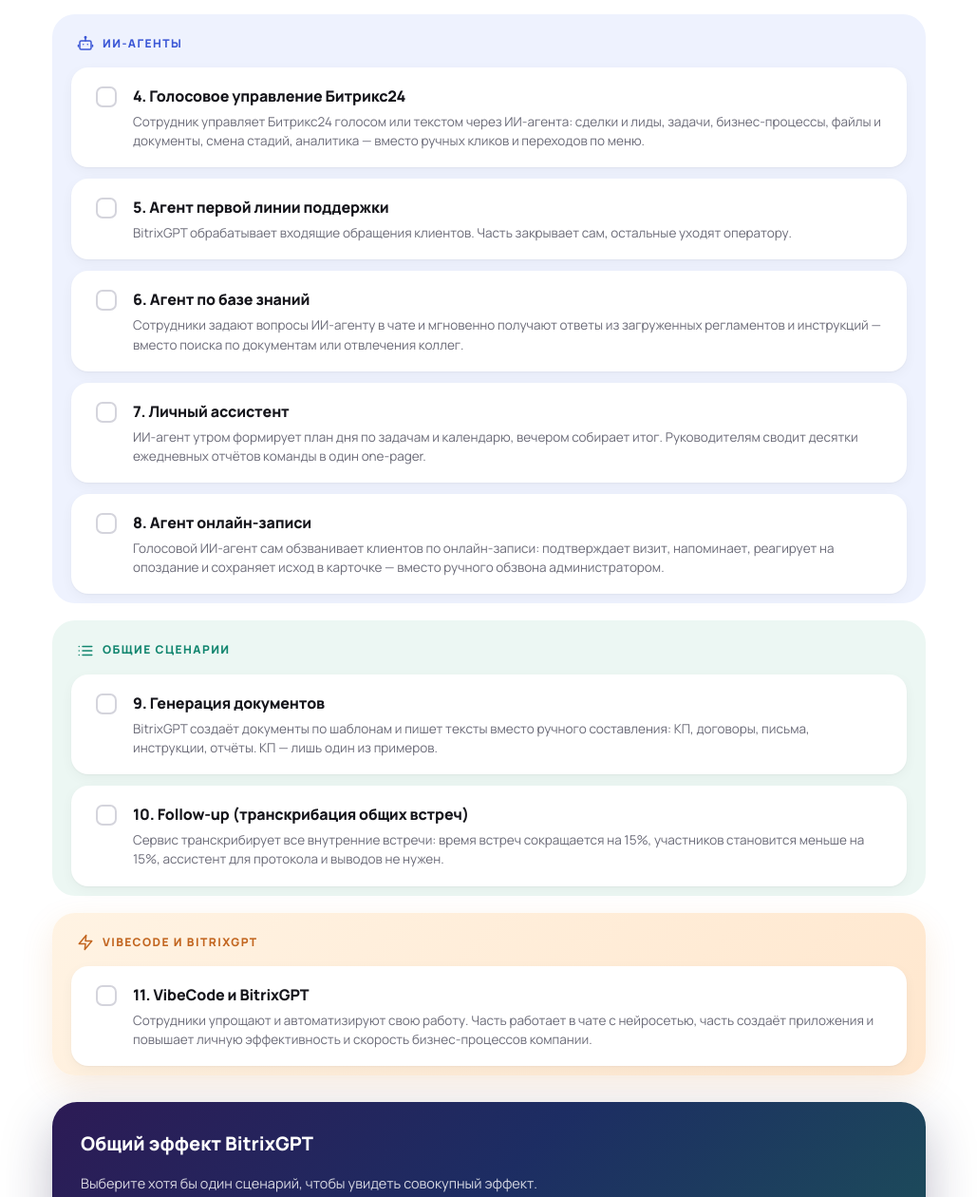
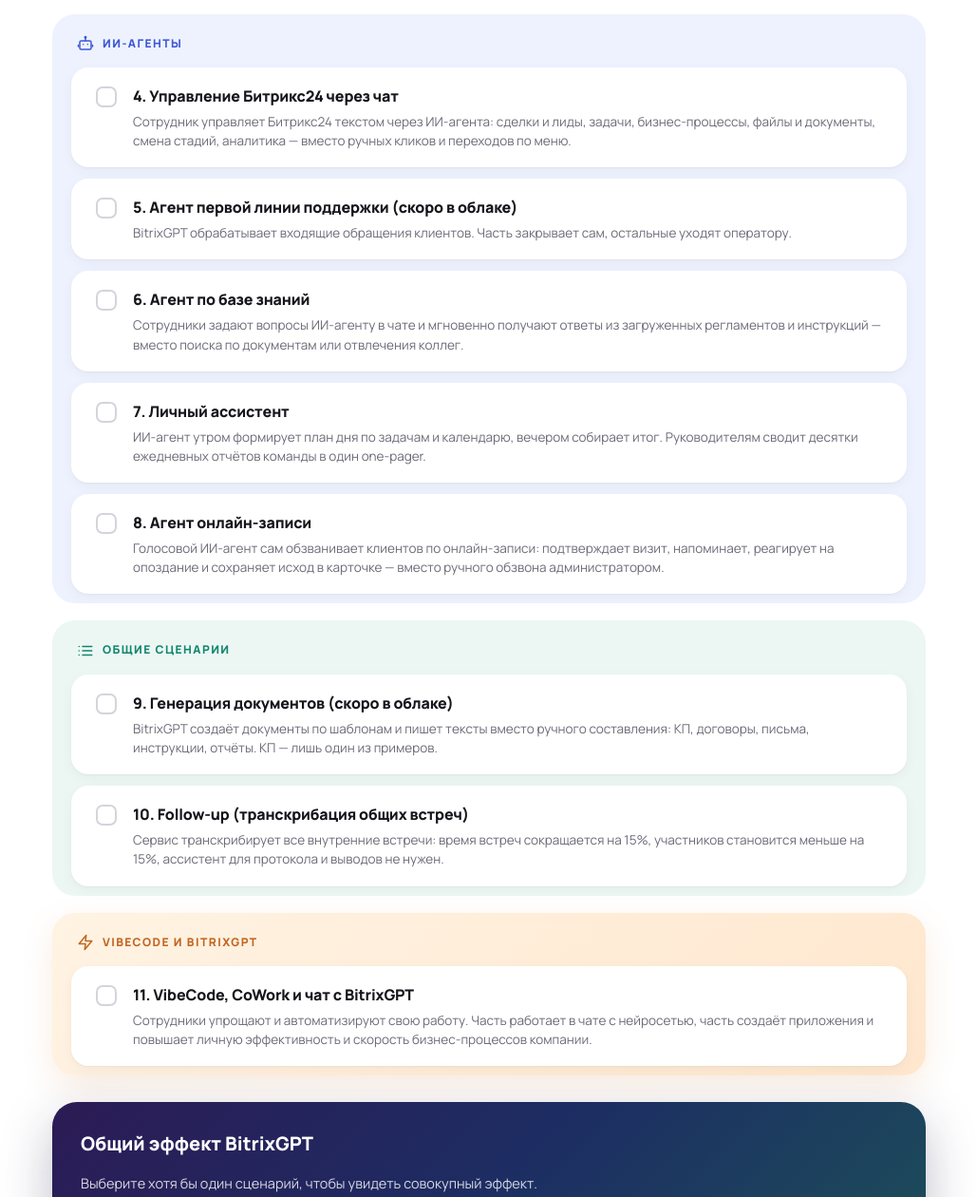
Before and after one commit to BelMihMed/calc-serv, a plain HTML site: page index.html in a window 1280 px wide. Shown: the part 1522-2782 px from the top of the page at 95% size, without its empty margins (125-1154 px from the left). Drawn offline with Linux system fonts and the light colour scheme; a web font is replaced by a local one.

Commit message:
Правки названий сценариев: чат-управление Битрикс24 (без голоса), (скоро в облаке) для документов и первой линии поддержки, VibeCode+CoWork+чат

```diff
--- a/index.html
+++ b/index.html
@@ -470,8 +470,8 @@
   },
   {
     id:9,
-    title:"Голосовое управление Битрикс24",
-    sub:"Сотрудник управляет Битрикс24 голосом или текстом через ИИ-агента: сделки и лиды, задачи, бизнес-процессы, файлы и документы, смена стадий, аналитика — вместо ручных кликов и переходов по меню.",
+    title:"Управление Битрикс24 через чат",
+    sub:"Сотрудник управляет Битрикс24 текстом через ИИ-агента: сделки и лиды, задачи, бизнес-процессы, файлы и документы, смена стадий, аналитика — вместо ручных кликов и переходов по меню.",
     link:"golos-bitrix24.html",
     role:"Сотрудники", effect:["fot"], agents:true,
     note:"Учитываются рутинные операции в Битрикс24 (сделки, задачи, процессы, файлы, поиск, создание, смена стадий, аналитика). Не включает заполнение карточки после звонков — это сценарий «Расшифровка звонков», чтобы не считать одно и то же время дважды.",
@@ -490,7 +490,7 @@
   },
   {
     id:2,
-    title:"Агент первой линии поддержки",
+    title:"Агент первой линии поддержки (скоро в облаке)",
     sub:"BitrixGPT обрабатывает входящие обращения клиентов. Часть закрывает сам, остальные уходят оператору.",
     link:"podderzhka-bitrix24.html",
     role:"Специалист поддержки", effect:["fot"], agents:true,
@@ -575,7 +575,7 @@
   },
   {
     id:3,
-    title:"Генерация документов",
+    title:"Генерация документов (скоро в облаке)",
     sub:"BitrixGPT создаёт документы по шаблонам и пишет тексты вместо ручного составления: КП, договоры, письма, инструкции, отчёты. КП — лишь один из примеров.",
     link:"documents-bitrix24.html",
     role:"Любой сотрудник", effect:["fot"],
@@ -621,7 +621,7 @@
   {
     id:7,
     vibe:true,
-    title:"VibeCode и BitrixGPT",
+    title:"VibeCode, CoWork и чат с BitrixGPT",
     sub:"Сотрудники упрощают и автоматизируют свою работу. Часть работает в чате с нейросетью, часть создаёт приложения и повышает личную эффективность и скорость бизнес-процессов компании.",
     link:"https://vibecode.bitrix24.tech/quickstart",
     role:"Все сотрудники", effect:["fot"],
```
